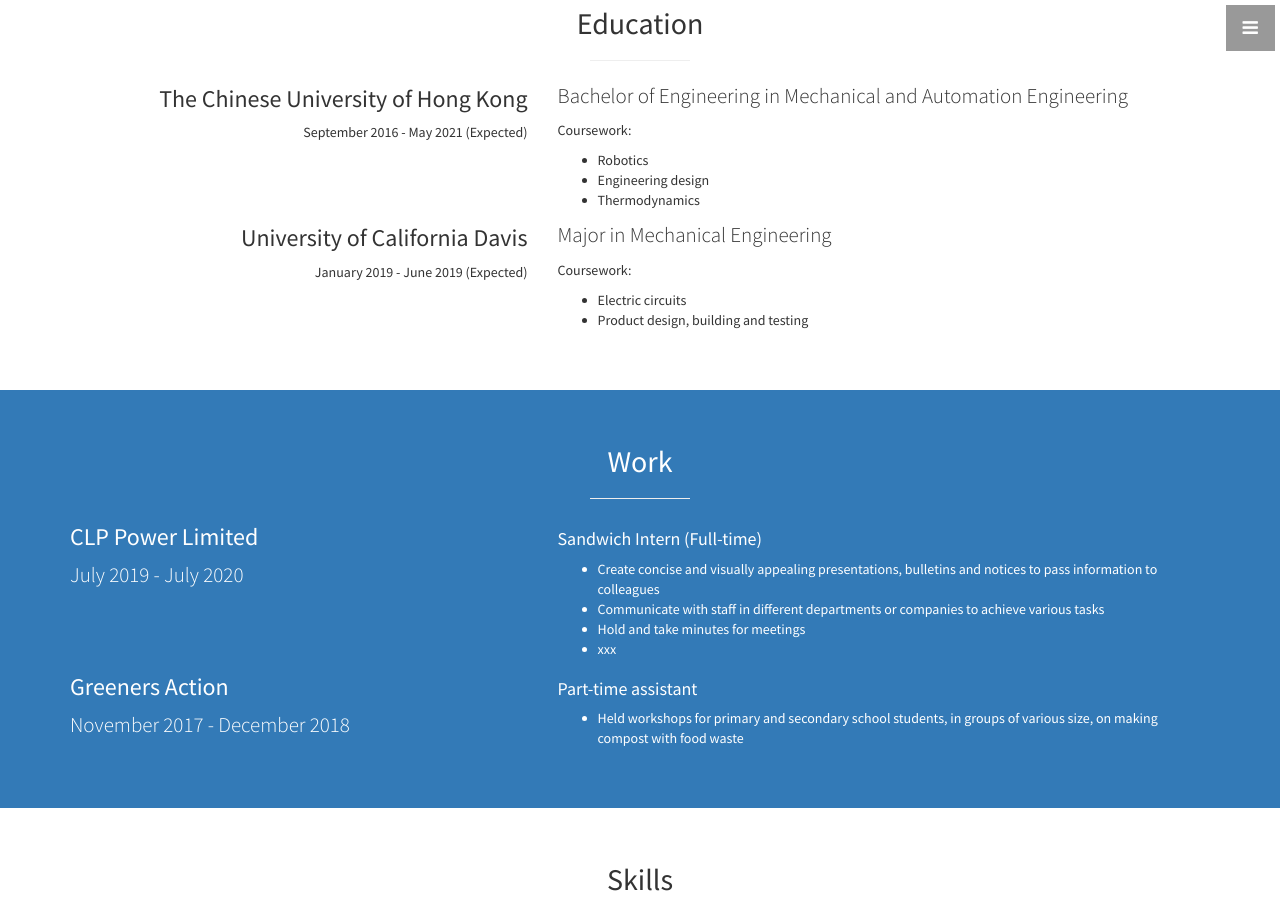
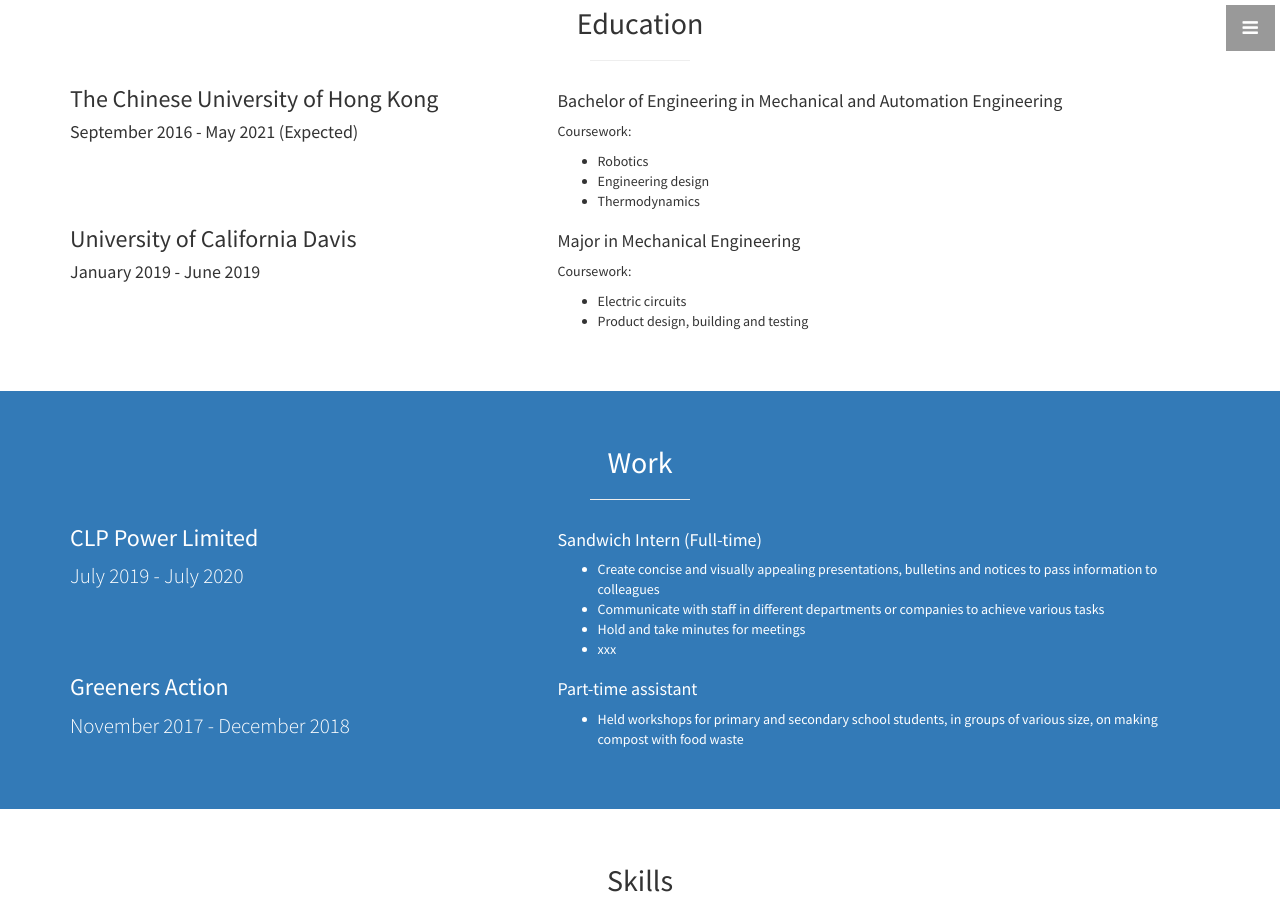
Before and after one commit to leelacceber/stylish-portfolio-jekyll-master, a Jekyll site: the page built from index.html, in a window 1280 px wide and 900 px high, scrolled down 948 px. Built offline with Jekyll 4.4.1, drawn with Linux system fonts in a browser that asks for light colours.

Commit message:
Update education.html

```diff
--- a/_includes/education.html
+++ b/_includes/education.html
@@ -8,12 +8,12 @@
     </div>
 
     <div class="row">
-      <div class="col-md-5 text-right">
+      <div class="col-md-5 text-left">
         <h3>The Chinese University of Hong Kong</h3>
-        <p>September 2016 - May 2021 (Expected)</p>
+        <h4>September 2016 - May 2021 (Expected)</h4>
       </div>
       <div class="col-md-7 text-left">
-        <p class="lead">Bachelor of Engineering in Mechanical and Automation Engineering</p>
+        <h4>Bachelor of Engineering in Mechanical and Automation Engineering</h4>
         <p>Coursework:</p>
         <ul>
           <li>Robotics</li>
@@ -24,12 +24,12 @@
     </div>
 
     <div class="row">
-      <div class="col-md-5 text-right">
+      <div class="col-md-5 text-left">
         <h3>University of California Davis</h3>
-        <p>January 2019 - June 2019 (Expected)</p>
+        <h4>January 2019 - June 2019</h4>
       </div>
       <div class="col-md-7 text-left">
-        <p class="lead">Major in Mechanical Engineering</p>
+        <h4>Major in Mechanical Engineering</h4>
         <p>Coursework:</p>
         <ul>
           <li>Electric circuits</li>
```
